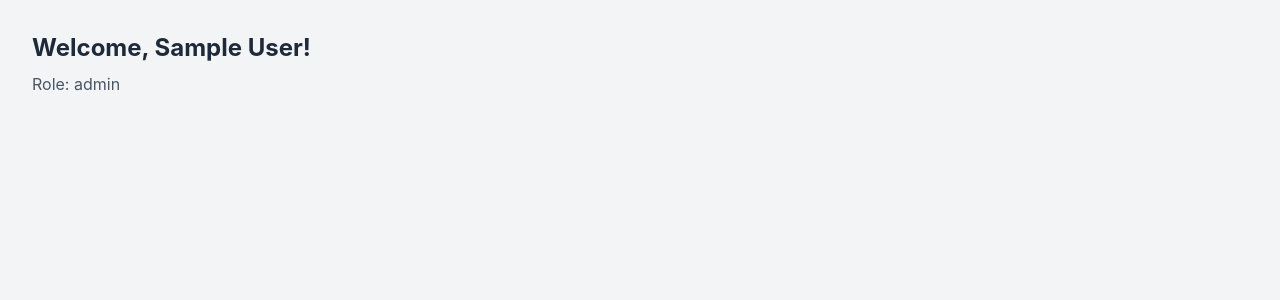
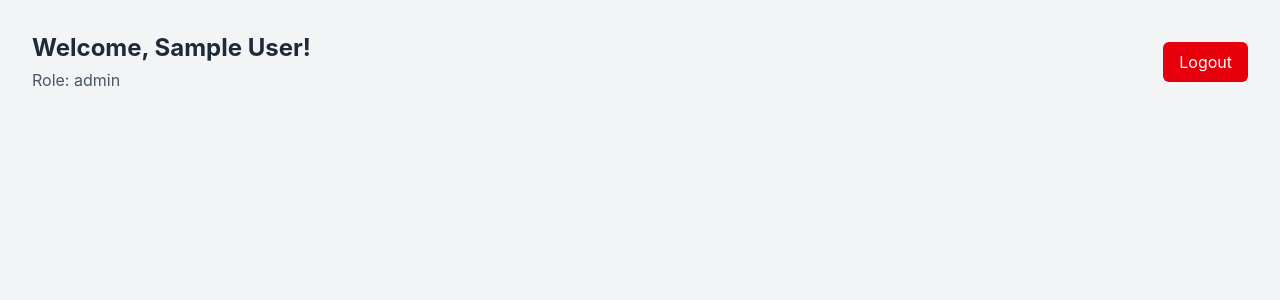
Before and after one commit to Malini2123/Enterprise-HRMS-and-Payroll-Automation-Dashboard, a React (Vite) app in the folder client/: page /dashboard in a window 1280 px wide. Shown: the top 300 px of the page. Built offline with nearby package versions, Linux system fonts and the light colour scheme; sample sign-in values are in the browser's storage.

Commit message:
feat: protected routes and logout functionality

```diff
--- a/client/src/App.jsx
+++ b/client/src/App.jsx
@@ -1,12 +1,20 @@
 import { Routes, Route, Navigate } from 'react-router-dom';
 import Login from './pages/Login';
 import Dashboard from './pages/Dashboard';
+import ProtectedRoute from './components/ProtectedRoute';
 
 function App() {
   return (
     <Routes>
       <Route path="/login" element={<Login />} />
-      <Route path="/dashboard" element={<Dashboard />} />
+      <Route
+        path="/dashboard"
+        element={
+          <ProtectedRoute>
+            <Dashboard />
+          </ProtectedRoute>
+        }
+      />
       <Route path="/" element={<Navigate to="/login" />} />
     </Routes>
   );
--- /dev/null
+++ b/client/src/components/ProtectedRoute.jsx
@@ -0,0 +1,13 @@
+import { Navigate } from 'react-router-dom';
+
+function ProtectedRoute({ children }) {
+  const token = localStorage.getItem('token');
+
+  if (!token) {
+    return <Navigate to="/login" replace />;
+  }
+
+  return children;
+}
+
+export default ProtectedRoute;
--- a/client/src/pages/Dashboard.jsx
+++ b/client/src/pages/Dashboard.jsx
@@ -1,12 +1,31 @@
+import { useNavigate } from 'react-router-dom';
+
 function Dashboard() {
   const user = JSON.parse(localStorage.getItem('user'));
+  const navigate = useNavigate();
+
+  const handleLogout = () => {
+    localStorage.removeItem('token');
+    localStorage.removeItem('user');
+    navigate('/login');
+  };
 
   return (
     <div className="min-h-screen bg-gray-100 p-8">
-      <h1 className="text-2xl font-bold text-gray-800">
-        Welcome, {user?.name || 'User'}!
-      </h1>
-      <p className="text-gray-600 mt-2">Role: {user?.role}</p>
+      <div className="flex justify-between items-center mb-6">
+        <div>
+          <h1 className="text-2xl font-bold text-gray-800">
+            Welcome, {user?.name || 'User'}!
+          </h1>
+          <p className="text-gray-600 mt-1">Role: {user?.role}</p>
+        </div>
+        <button
+          onClick={handleLogout}
+          className="bg-red-600 text-white px-4 py-2 rounded-md hover:bg-red-700 transition"
+        >
+          Logout
+        </button>
+      </div>
     </div>
   );
 }
```
